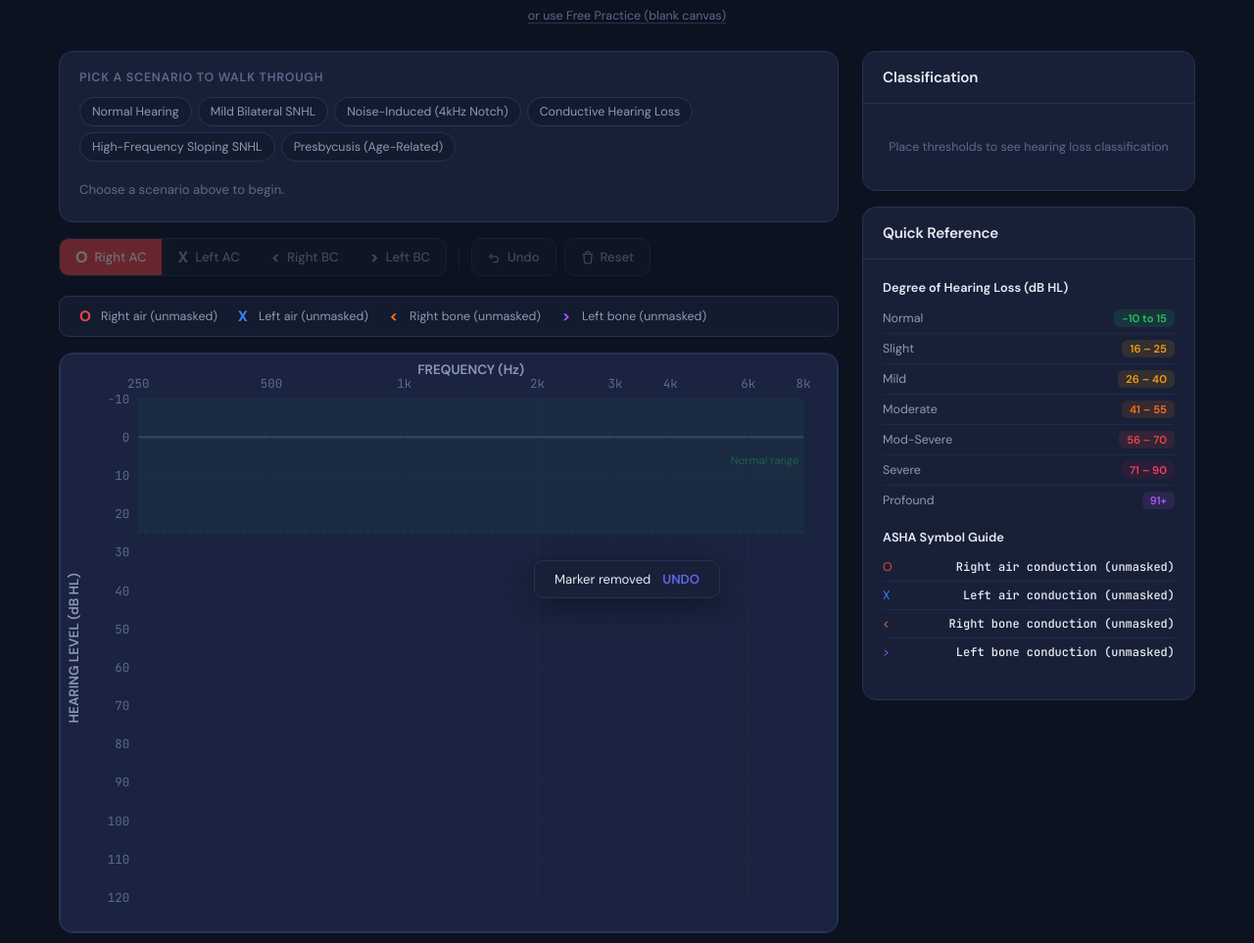
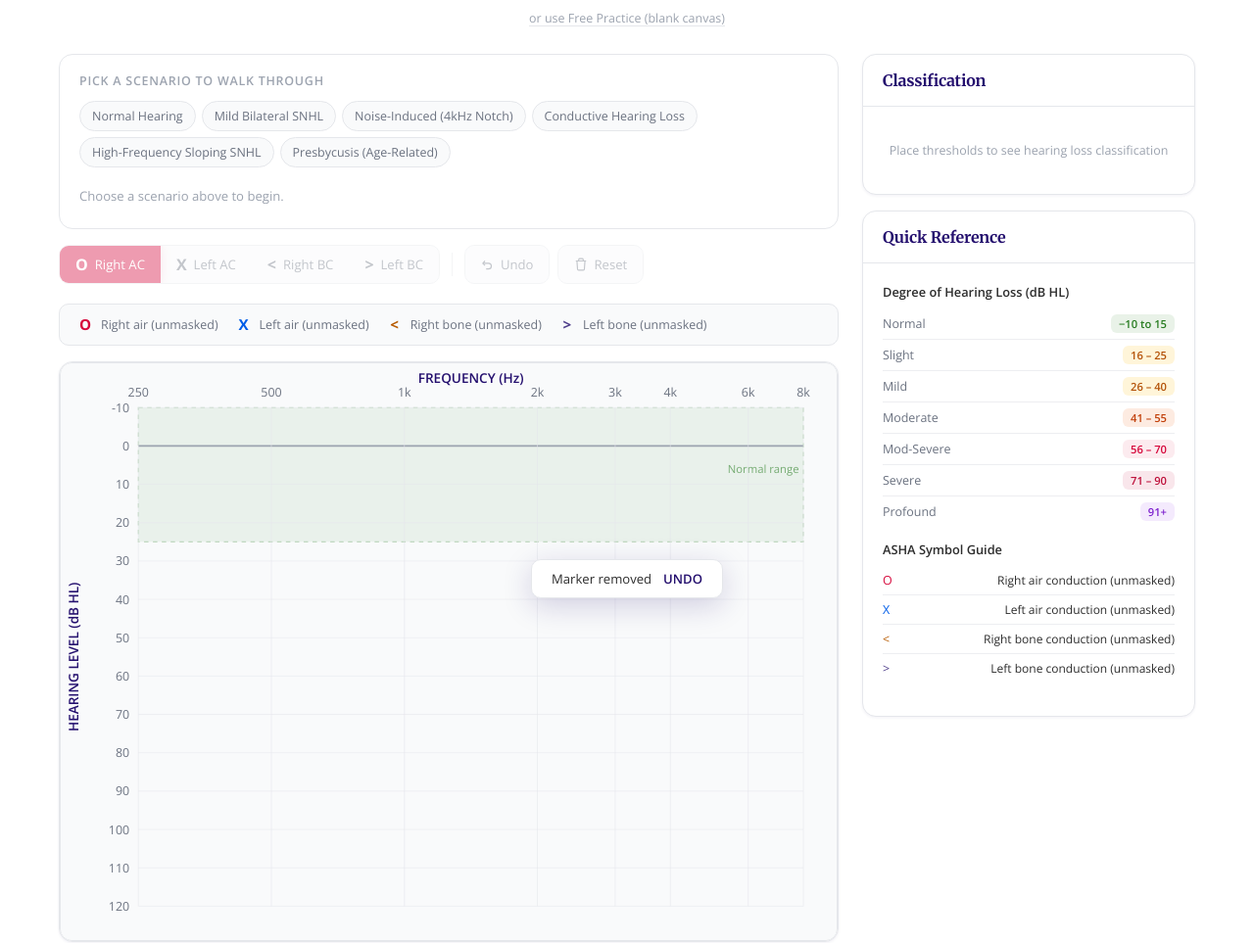
Before and after one commit to craigharmankaplan/realhearing, a plain HTML site: page index.html in a window 1280 px wide. Shown: the part 245-1208 px from the top of the page at 98% size. Drawn offline with nearby package versions, Linux system fonts and the light colour scheme.

Commit message:
Update index.html

```diff
--- a/index.html
+++ b/index.html
@@ -4,40 +4,59 @@
 <meta charset="UTF-8">
 <meta name="viewport" content="width=device-width, initial-scale=1.0">
 <title>Audiogram Marking Practice</title>
-<link href="https://fonts.googleapis.com/css2?family=DM+Sans:ital,opsz,wght@0,9..40,300;0,9..40,400;0,9..40,500;0,9..40,600;0,9..40,700;1,9..40,400&family=JetBrains+Mono:wght@400;500;600&display=swap" rel="stylesheet">
+<link rel="preconnect" href="https://fonts.googleapis.com">
+<link rel="preconnect" href="https://fonts.gstatic.com" crossorigin>
+<link href="https://fonts.googleapis.com/css2?family=Merriweather:wght@300;400;700;900&family=Open+Sans:wght@300;400;600;700;800&display=swap" rel="stylesheet">
 <style>
   :root {
-    --bg-primary: #0c1220;
-    --bg-secondary: #131b2e;
-    --bg-card: #182038;
-    --bg-grid: #1a2440;
-    --border: #263354;
-    --border-light: #2e4070;
-    --text-primary: #e8ecf4;
-    --text-secondary: #8c9ab5;
-    --text-muted: #5a6a8a;
-    --right-ear: #ef4444;
-    --right-ear-glow: rgba(239, 68, 68, 0.25);
-    --left-ear: #3b82f6;
-    --left-ear-glow: rgba(59, 130, 246, 0.25);
-    --accent: #6366f1;
-    --accent-glow: rgba(99, 102, 241, 0.2);
-    --success: #22c55e;
-    --success-bg: rgba(34, 197, 94, 0.12);
-    --warning: #f59e0b;
-    --warning-bg: rgba(245, 158, 11, 0.12);
-    --error: #ef4444;
-    --error-bg: rgba(239, 68, 68, 0.12);
-    --normal-zone: rgba(34, 197, 94, 0.06);
-    --normal-zone-border: rgba(34, 197, 94, 0.15);
-    --bone-right: #f97316;
-    --bone-left: #a855f7;
+    /* Kaplan brand */
+    --kaplan-purple: #240F6E;
+    --kaplan-purple-shade1: #503F8B;
+    --kaplan-purple-shade2: #7C6CA7;
+    --kaplan-purple-shade3: #A79FC5;
+    --kaplan-blue: #005DE8;
+    --kaplan-green: #287D21;
+    --kaplan-yellow: #FFC82E;
+    --kaplan-red: #D6083B;
+
+    /* Neutrals (Kaplan spec) */
+    --bg-primary: #FFFFFF;
+    --bg-secondary: #F9FAFB;
+    --bg-card: #FFFFFF;
+    --bg-grid: #F9FAFB;
+    --border: #E5E7EB;
+    --border-light: #A79FC5;
+    --text-primary: #2D2D2D;
+    --text-secondary: #6B7280;
+    --text-muted: #9CA3AF;
+
+    /* Accent → Kaplan Purple */
+    --accent: #240F6E;
+    --accent-glow: rgba(36, 15, 110, 0.08);
+
+    /* ASHA-standard audiogram ear colors (clinical convention — preserved) */
+    --right-ear: #D6083B;
+    --right-ear-glow: rgba(214, 8, 59, 0.2);
+    --left-ear: #005DE8;
+    --left-ear-glow: rgba(0, 93, 232, 0.2);
+    --bone-right: #B85B00;
+    --bone-left: #503F8B;
+
+    /* Status colors */
+    --success: #287D21;
+    --success-bg: rgba(40, 125, 33, 0.1);
+    --warning: #B45309;
+    --warning-bg: rgba(255, 200, 46, 0.18);
+    --error: #D6083B;
+    --error-bg: rgba(214, 8, 59, 0.08);
+    --normal-zone: rgba(40, 125, 33, 0.06);
+    --normal-zone-border: rgba(40, 125, 33, 0.2);
   }
 
   * { margin: 0; padding: 0; box-sizing: border-box; }
 
   body {
-    font-family: 'DM Sans', sans-serif;
+    font-family: 'Open Sans', Arial, sans-serif;
     background: var(--bg-primary);
     color: var(--text-primary);
     min-height: 100vh;
@@ -57,13 +76,15 @@
   }
 
   .header h1 {
-    font-size: 1.75rem;
-    font-weight: 700;
-    letter-spacing: -0.02em;
-    margin-bottom: 6px;
-    background: linear-gradient(135deg, #e8ecf4 0%, #8c9ab5 100%);
+    font-family: 'Merriweather', Georgia, serif;
+    font-size: 1.85rem;
+    font-weight: 300;
+    letter-spacing: -0.01em;
+    margin-bottom: 8px;
+    background: linear-gradient(135deg, #240F6E 0%, #503F8B 100%);
     -webkit-background-clip: text;
     -webkit-text-fill-color: transparent;
+    background-clip: text;
   }
 
   .header p {
@@ -97,6 +118,7 @@
     border: 1px solid var(--border);
     border-radius: 14px;
     overflow: hidden;
+    box-shadow: 0 1px 3px rgba(36, 15, 110, 0.06);
   }
 
   .card-header {
@@ -110,9 +132,11 @@
   }
 
   .card-header h2 {
-    font-size: 0.95rem;
-    font-weight: 600;
+    font-family: 'Merriweather', Georgia, serif;
+    font-size: 1rem;
+    font-weight: 700;
     letter-spacing: -0.01em;
+    color: var(--kaplan-purple);
   }
 
   .card-body { padding: 20px; }
@@ -141,7 +165,7 @@
     border: none;
     background: transparent;
     color: var(--text-secondary);
-    font-family: 'DM Sans', sans-serif;
+    font-family: 'Open Sans', Arial, sans-serif;
     font-size: 0.82rem;
     font-weight: 500;
     cursor: pointer;
@@ -195,7 +219,7 @@
     border-radius: 10px;
     background: var(--bg-secondary);
     color: var(--text-secondary);
-    font-family: 'DM Sans', sans-serif;
+    font-family: 'Open Sans', Arial, sans-serif;
     font-size: 0.82rem;
     font-weight: 500;
     cursor: pointer;
@@ -232,7 +256,7 @@
     border: 1.5px solid var(--border);
     background: var(--bg-card);
     color: var(--text-secondary);
-    font-family: 'DM Sans', sans-serif;
+    font-family: 'Open Sans', Arial, sans-serif;
     border-radius: 12px;
     cursor: pointer;
     transition: all 0.2s;
@@ -265,7 +289,7 @@
   .mode-btn.active {
     border-color: var(--accent);
     background: var(--accent-glow);
-    box-shadow: 0 0 0 3px rgba(99, 102, 241, 0.1);
+    box-shadow: 0 0 0 3px rgba(36, 15, 110, 0.12);
   }
 
   .mode-btn.active .mode-btn-label { color: var(--text-primary); }
@@ -274,7 +298,7 @@
     background: transparent;
     border: none;
     color: var(--text-muted);
-    font-family: 'DM Sans', sans-serif;
+    font-family: 'Open Sans', Arial, sans-serif;
     font-size: 0.78rem;
     cursor: pointer;
     padding: 4px 8px;
@@ -338,7 +362,7 @@
     background: var(--bg-secondary);
     color: var(--text-secondary);
     border-radius: 999px;
-    font-family: 'DM Sans', sans-serif;
+    font-family: 'Open Sans', Arial, sans-serif;
     font-size: 0.78rem;
     cursor: pointer;
     transition: all 0.2s;
@@ -377,7 +401,7 @@
     padding: 9px 16px;
     border: none;
     border-radius: 8px;
-    font-family: 'DM Sans', sans-serif;
+    font-family: 'Open Sans', Arial, sans-serif;
     font-size: 0.85rem;
     font-weight: 600;
     cursor: pointer;
@@ -449,11 +473,11 @@
 
   .submit-result.pass {
     background: var(--success-bg);
-    border: 1px solid rgba(34, 197, 94, 0.3);
+    border: 1px solid rgba(40, 125, 33, 0.25);
   }
   .submit-result.fail {
     background: var(--error-bg);
-    border: 1px solid rgba(239, 68, 68, 0.3);
+    border: 1px solid rgba(214, 8, 59, 0.25);
   }
   .submit-result strong { display: block; margin-bottom: 6px; font-size: 0.95rem; }
   .submit-result ul { margin: 6px 0 0 18px; }
@@ -532,7 +556,7 @@
   .threshold-table td {
     padding: 7px 10px;
     text-align: center;
-    font-family: 'JetBrains Mono', monospace;
+    font-family: 'Open Sans', Arial, sans-serif;
     font-size: 0.78rem;
     border-bottom: 1px solid var(--border);
     color: var(--text-secondary);
@@ -563,7 +587,7 @@
     align-items: center;
     padding: 6px 0;
     font-size: 0.78rem;
-    border-bottom: 1px solid rgba(38, 51, 84, 0.5);
+    border-bottom: 1px solid rgba(229, 231, 235, 0.7);
   }
 
   .info-row:last-child { border-bottom: none; }
@@ -571,7 +595,7 @@
   .info-label { color: var(--text-secondary); }
 
   .info-value {
-    font-family: 'JetBrains Mono', monospace;
+    font-family: 'Open Sans', Arial, sans-serif;
     font-weight: 500;
     font-size: 0.75rem;
   }
@@ -586,10 +610,10 @@
 
   .badge-normal { background: var(--success-bg); color: var(--success); }
   .badge-mild { background: var(--warning-bg); color: var(--warning); }
-  .badge-moderate { background: rgba(249, 115, 22, 0.12); color: #f97316; }
+  .badge-moderate { background: rgba(234, 88, 12, 0.12); color: #c2410c; }
   .badge-mod-severe { background: var(--error-bg); color: var(--error); }
-  .badge-severe { background: rgba(190, 18, 60, 0.12); color: #f43f5e; }
-  .badge-profound { background: rgba(168, 85, 247, 0.12); color: #a855f7; }
+  .badge-severe { background: rgba(190, 18, 60, 0.1); color: #be123c; }
+  .badge-profound { background: rgba(147, 51, 234, 0.1); color: #7e22ce; }
 
   /* Practice mode panel */
   .practice-panel {
@@ -621,7 +645,7 @@
     border-radius: 8px;
     background: var(--bg-card);
     color: var(--text-primary);
-    font-family: 'DM Sans', sans-serif;
+    font-family: 'Open Sans', Arial, sans-serif;
     font-size: 0.8rem;
     font-weight: 500;
     cursor: pointer;
@@ -650,7 +674,7 @@
     border-radius: 10px;
     background: var(--accent);
     color: white;
-    font-family: 'DM Sans', sans-serif;
+    font-family: 'Open Sans', Arial, sans-serif;
     font-size: 0.88rem;
     font-weight: 600;
     cursor: pointer;
@@ -676,14 +700,14 @@
 
   .result-card.pass {
     background: var(--success-bg);
-    border: 1px solid rgba(34, 197, 94, 0.3);
+    border: 1px solid rgba(40, 125, 33, 0.25);
     color: var(--success);
   }
 
   .result-card.fail {
     background: var(--error-bg);
-    border: 1px solid rgba(239, 68, 68, 0.3);
-    color: #fca5a5;
+    border: 1px solid rgba(214, 8, 59, 0.25);
+    color: #991b1b;
   }
 
   .result-card strong { display: block; margin-bottom: 4px; }
@@ -692,10 +716,10 @@
   .tooltip {
     position: absolute;
     padding: 6px 10px;
-    background: rgba(0,0,0,0.85);
+    background: rgba(36, 15, 110, 0.92);
     color: white;
     font-size: 0.72rem;
-    font-family: 'JetBrains Mono', monospace;
+    font-family: 'Open Sans', Arial, sans-serif;
     border-radius: 6px;
     pointer-events: none;
     z-index: 100;
@@ -720,7 +744,7 @@
     border: 1px solid var(--border);
     border-radius: 4px;
     background: var(--bg-secondary);
-    font-family: 'JetBrains Mono', monospace;
+    font-family: 'Open Sans', Arial, sans-serif;
     font-size: 0.68rem;
     color: var(--text-secondary);
   }
@@ -742,7 +766,7 @@
     display: flex;
     align-items: center;
     gap: 12px;
-    box-shadow: 0 8px 30px rgba(0,0,0,0.4);
+    box-shadow: 0 8px 30px rgba(36, 15, 110, 0.18);
   }
 
   .snackbar.visible { transform: translateX(-50%) translateY(0); }
@@ -751,7 +775,7 @@
     color: var(--accent);
     background: none;
     border: none;
-    font-family: 'DM Sans', sans-serif;
+    font-family: 'Open Sans', Arial, sans-serif;
     font-size: 0.82rem;
     font-weight: 600;
     cursor: pointer;
@@ -984,8 +1008,8 @@ function drawGrid() {
   normalRect.setAttribute('y', dbToY(-10));
   normalRect.setAttribute('width', GRID.width);
   normalRect.setAttribute('height', dbToY(25) - dbToY(-10));
-  normalRect.setAttribute('fill', 'rgba(34,197,94,0.04)');
-  normalRect.setAttribute('stroke', 'rgba(34,197,94,0.1)');
+  normalRect.setAttribute('fill', 'rgba(40,125,33,0.07)');
+  normalRect.setAttribute('stroke', 'rgba(40,125,33,0.25)');
   normalRect.setAttribute('stroke-dasharray', '4,4');
   svg.appendChild(normalRect);
 
@@ -994,9 +1018,9 @@ function drawGrid() {
   normalLabel.setAttribute('x', GRID.right - 4);
   normalLabel.setAttribute('y', dbToY(7));
   normalLabel.setAttribute('text-anchor', 'end');
-  normalLabel.setAttribute('fill', 'rgba(34,197,94,0.35)');
+  normalLabel.setAttribute('fill', 'rgba(40,125,33,0.6)');
   normalLabel.setAttribute('font-size', '10');
-  normalLabel.setAttribute('font-family', 'DM Sans, sans-serif');
+  normalLabel.setAttribute('font-family', 'Open Sans, Arial, sans-serif');
   normalLabel.textContent = 'Normal range';
   svg.appendChild(normalLabel);
 
@@ -1008,7 +1032,7 @@ function drawGrid() {
     line.setAttribute('y1', y);
     line.setAttribute('x2', GRID.right);
     line.setAttribute('y2', y);
-    line.setAttribute('stroke', db === 0 ? '#3a4a6a' : '#1f2d4a');
+    line.setAttribute('stroke', db === 0 ? '#9CA3AF' : '#E5E7EB');
     line.setAttribute('stroke-width', db === 0 ? '1.5' : '0.5');
     svg.appendChild(line);
 
@@ -1017,9 +1041,9 @@ function drawGrid() {
     text.setAttribute('x', GRID.left - 8);
     text.setAttribute('y', y + 4);
     text.setAttribute('text-anchor', 'end');
-    text.setAttribute('fill', '#5a6a8a');
+    text.setAttribute('fill', '#6B7280');
     text.setAttribute('font-size', '11');
-    text.setAttribute('font-family', 'JetBrains Mono, monospace');
+    text.setAttribute('font-family', 'Open Sans, Arial, sans-serif');
     text.textContent = db;
     svg.appendChild(text);
   }
@@ -1032,7 +1056,7 @@ function drawGrid() {
     line.setAttribute('y1', GRID.top);
     line.setAttribute('x2', x);
     line.setAttribute('y2', GRID.bottom);
-    line.setAttribute('stroke', '#1f2d4a');
+    line.setAttribute('stroke', '#E5E7EB');
     line.setAttribute('stroke-width', '0.5');
     svg.appendChild(line);
 
@@ -1041,9 +1065,9 @@ function drawGrid() {
     text.setAttribute('x', x);
     text.setAttribute('y', GRID.top - 10);
     text.setAttribute('text-anchor', 'middle');
-    text.setAttribute('fill', '#5a6a8a');
+    text.setAttribute('fill', '#6B7280');
     text.setAttribute('font-size', '11');
-    text.setAttribute('font-family', 'JetBrains Mono, monospace');
+    text.setAttribute('font-family', 'Open Sans, Arial, sans-serif');
     text.textContent = freq >= 1000 ? (freq / 1000) + 'k' : freq;
     svg.appendChild(text);
   }
@@ -1053,20 +1077,20 @@ function drawGrid() {
   freqLabel.setAttribute('x', (GRID.left + GRID.right) / 2);
   freqLabel.setAttribute('y', 18);
   freqLabel.setAttribute('text-anchor', 'middle');
-  freqLabel.setAttribute('fill', '#8c9ab5');
+  freqLabel.setAttribute('fill', '#240F6E');
   freqLabel.setAttribute('font-size', '12');
   freqLabel.setAttribute('font-weight', '600');
-  freqLabel.setAttribute('font-family', 'DM Sans, sans-serif');
+  freqLabel.setAttribute('font-family', 'Open Sans, Arial, sans-serif');
   freqLabel.textContent = 'FREQUENCY (Hz)';
   svg.appendChild(freqLabel);
 
   const dbLabel = document.createElementNS(ns, 'text');
   dbLabel.setAttribute('transform', `translate(16, ${(GRID.top + GRID.bottom) / 2}) rotate(-90)`);
   dbLabel.setAttribute('text-anchor', 'middle');
-  dbLabel.setAttribute('fill', '#8c9ab5');
+  dbLabel.setAttribute('fill', '#240F6E');
   dbLabel.setAttribute('font-size', '12');
   dbLabel.setAttribute('font-weight', '600');
-  dbLabel.setAttribute('font-family', 'DM Sans, sans-serif');
+  dbLabel.setAttribute('font-family', 'Open Sans, Arial, sans-serif');
   dbLabel.textContent = 'HEARING LEVEL (dB HL)';
   svg.appendChild(dbLabel);
 
@@ -1090,7 +1114,7 @@ function drawMarkers(svg) {
       circle.setAttribute('cy', y);
       circle.setAttribute('r', 10);
       circle.setAttribute('fill', 'none');
-      circle.setAttribute('stroke', '#ef4444');
+      circle.setAttribute('stroke', '#D6083B');
       circle.setAttribute('stroke-width', '2.5');
       circle.classList.add('marker');
       svg.appendChild(circle);
@@ -1101,12 +1125,12 @@ function drawMarkers(svg) {
       const l1 = document.createElementNS(ns, 'line');
       l1.setAttribute('x1', x - 8); l1.setAttribute('y1', y - 8);
       l1.setAttribute('x2', x + 8); l1.setAttribute('y2', y + 8);
-      l1.setAttribute('stroke', '#3b82f6'); l1.setAttribute('stroke-width', '2.5');
+      l1.setAttribute('stroke', '#005DE8'); l1.setAttribute('stroke-width', '2.5');
       l1.setAttribute('stroke-linecap', 'round');
       const l2 = document.createElementNS(ns, 'line');
       l2.setAttribute('x1', x + 8); l2.setAttribute('y1', y - 8);
       l2.setAttribute('x2', x - 8); l2.setAttribute('y2', y + 8);
-      l2.setAttribute('stroke', '#3b82f6'); l2.setAttribute('stroke-width', '2.5');
+      l2.setAttribute('stroke', '#005DE8'); l2.setAttribute('stroke-width', '2.5');
       l2.setAttribute('stroke-linecap', 'round');
       g.appendChild(l1); g.appendChild(l2);
       svg.appendChild(g);
@@ -1115,7 +1139,7 @@ function drawMarkers(svg) {
       const path = document.createElementNS(ns, 'path');
       path.setAttribute('d', `M${x + 6},${y - 8} L${x - 6},${y} L${x + 6},${y + 8}`);
       path.setAttribute('fill', 'none');
-      path.setAttribute('stroke', '#f97316');
+      path.setAttribute('stroke', '#B85B00');
       path.setAttribute('stroke-width', '2.5');
       path.setAttribute('stroke-linecap', 'round');
       path.setAttribute('stroke-linejoin', 'round');
@@ -1126,7 +1150,7 @@ function drawMarkers(svg) {
       const path = document.createElementNS(ns, 'path');
       path.setAttribute('d', `M${x - 6},${y - 8} L${x + 6},${y} L${x - 6},${y + 8}`);
       path.setAttribute('fill', 'none');
-      path.setAttribute('stroke', '#a855f7');
+      path.setAttribute('stroke', '#503F8B');
       path.setAttribute('stroke-width', '2.5');
       path.setAttribute('stroke-linecap', 'round');
       path.setAttribute('stroke-linejoin', 'round');
@@ -1139,7 +1163,7 @@ function drawMarkers(svg) {
 function drawLines(svg) {
   const ns = 'http://www.w3.org/2000/svg';
   const types = ['air-right', 'air-left', 'bone-right', 'bone-left'];
-  const colors = { 'air-right': '#ef4444', 'air-left': '#3b82f6', 'bone-right': '#f97316', 'bone-left': '#a855f7' };
+  const colors = { 'air-right': '#D6083B', 'air-left': '#005DE8', 'bone-right': '#B85B00', 'bone-left': '#503F8B' };
   const dashes = { 'air-right': 'none', 'air-left': 'none', 'bone-right': '6,4', 'bone-left': '6,4' };
 
   for (const type of types) {
```
